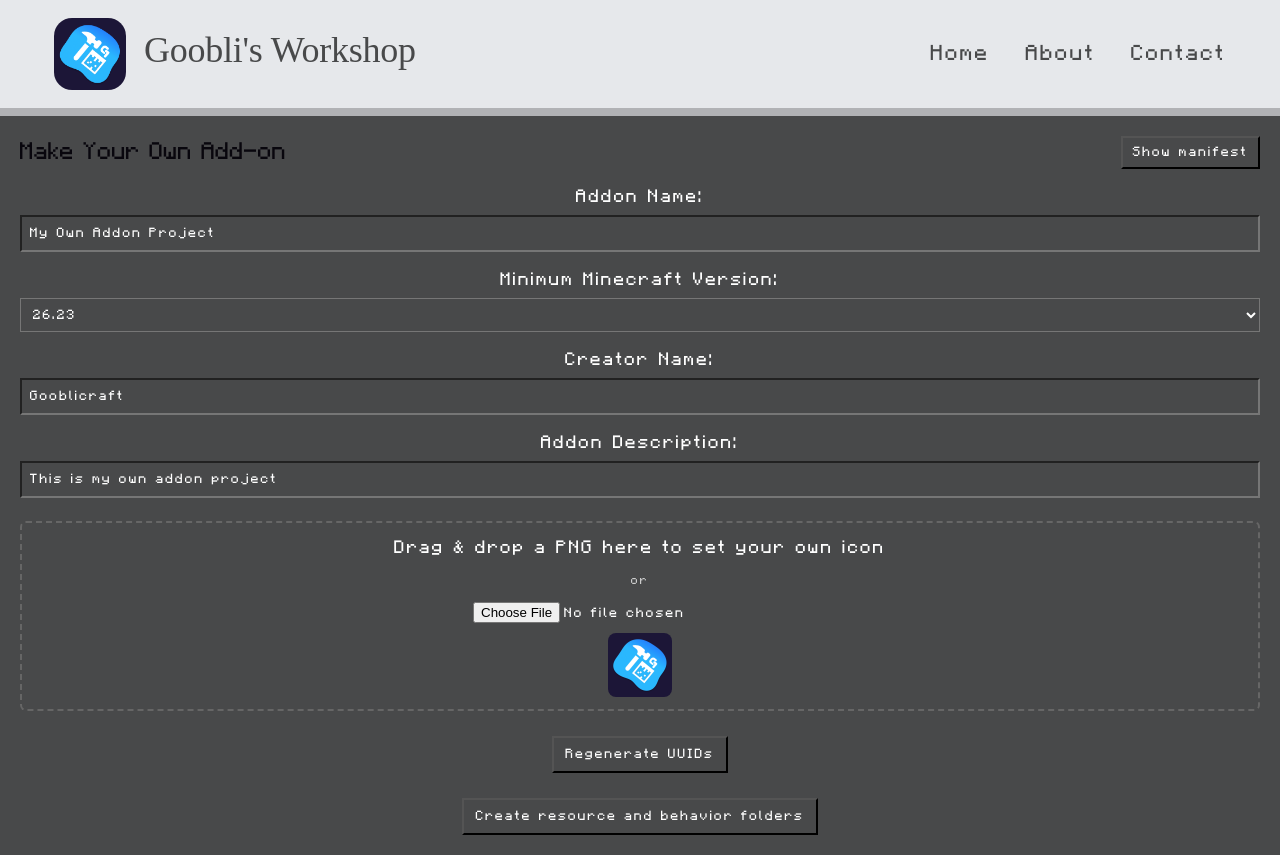
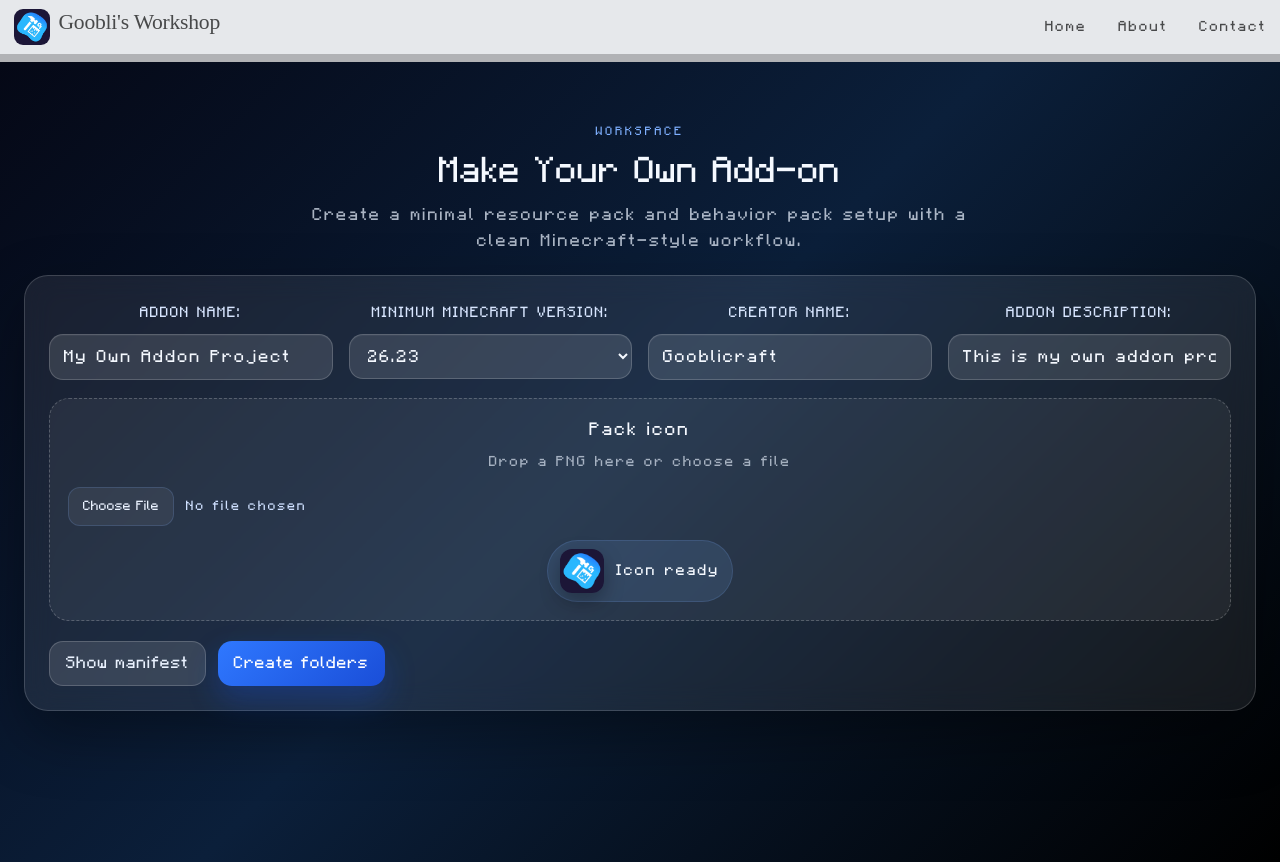
Before and after one commit to gooblicraft/gooblicraft-workshop-react, a React (Vite) app: page /workspace in a window 1280 px wide. Built offline with nearby package versions, Linux system fonts and the light colour scheme; a web font is replaced by a local one.

Commit message:
feat: enhance PackGenerator UI with new styles and layout adjustments for improved user experience

```diff
--- /dev/null
+++ b/src/components/Home/Workspace/PackGenerator.css
@@ -0,0 +1,339 @@
+.workspace-page {
+  min-height: 100vh;
+  padding: 32px 24px 48px;
+  background: linear-gradient(135deg, #050816 0%, #0b1f3a 48%, #000000 100%);
+  color: #eaf2ff;
+  font-family: 'Minecraft-Regular', sans-serif;
+}
+
+.workspace-page,
+.workspace-page * {
+  background-color: transparent;
+}
+
+.workspace-shell {
+  max-width: 1280px;
+  margin: 0 auto;
+  display: flex;
+  flex-direction: column;
+  gap: 20px;
+}
+
+.workspace-hero {
+  display: flex;
+  justify-content: space-between;
+  align-items: flex-start;
+  gap: 16px;
+  padding: 24px 24px 0;
+}
+
+.workspace-hero > div {
+  width: 100%;
+  text-align: center;
+}
+
+.workspace-eyebrow {
+  margin: 0 0 8px;
+  font-size: 12px;
+  letter-spacing: 0.22em;
+  text-transform: uppercase;
+  color: #7fb0ff;
+  background-color: transparent;
+}
+
+.workspace-title {
+  margin: 0;
+  color: #f5f9ff;
+  font-size: 2rem;
+  line-height: 1.1;
+  background-color: transparent;
+}
+
+.workspace-subtitle {
+  margin: 10px 0 0;
+  margin-left: auto;
+  margin-right: auto;
+  max-width: 680px;
+  color: rgba(234, 242, 255, 0.72);
+  font-size: 0.95rem;
+  line-height: 1.55;
+  background-color: transparent;
+}
+
+.workspace-toggle-button {
+  border: 1px solid rgba(127, 176, 255, 0.25);
+  background: rgba(9, 15, 28, 0.72);
+  color: #eaf2ff;
+  padding: 10px 14px;
+  border-radius: 14px;
+  cursor: pointer;
+  box-shadow: 0 10px 30px rgba(0, 0, 0, 0.22);
+  font-family: 'Minecraft-Regular', sans-serif;
+}
+
+.workspace-grid {
+  display: grid;
+  grid-template-columns: minmax(0, 1fr);
+  gap: 20px;
+  align-items: start;
+}
+
+.workspace-grid--with-manifest {
+  grid-template-columns: minmax(0, 0.9fr) minmax(0, 1.5fr);
+}
+
+.workspace-panel,
+.workspace-preview-panel {
+  padding: 24px;
+  border-radius: 24px;
+  background: rgba(255, 255, 255, 0.08);
+  border: 1px solid rgba(255, 255, 255, 0.16);
+  box-shadow: 0 24px 60px rgba(0, 0, 0, 0.35);
+  backdrop-filter: blur(14px);
+}
+
+.workspace-preview-panel {
+  background: rgba(255, 255, 255, 0.06);
+  align-self: stretch;
+  min-width: 0;
+}
+
+.workspace-field-stack {
+  display: grid;
+  grid-template-columns: repeat(auto-fit, minmax(220px, 1fr));
+  gap: 16px;
+}
+
+.workspace-label {
+  display: flex;
+  flex-direction: column;
+  gap: 8px;
+  color: #d8e6ff;
+  font-size: 0.82rem;
+  letter-spacing: 0.08em;
+  text-transform: uppercase;
+  background-color: transparent;
+}
+
+.workspace-input {
+  display: block;
+  width: 100%;
+  padding: 12px 14px;
+  border-radius: 14px;
+  border: 1px solid rgba(255, 255, 255, 0.18);
+  background: rgba(255, 255, 255, 0.12);
+  color: #f5f9ff;
+  box-sizing: border-box;
+  outline: none;
+  font-family: 'Minecraft-Regular', sans-serif;
+  font-size: 0.95rem;
+  box-shadow: inset 0 1px 0 rgba(255, 255, 255, 0.04);
+  transition: background-color 0.2s ease, border-color 0.2s ease, transform 0.2s ease, box-shadow 0.2s ease;
+}
+
+select.workspace-input {
+  color: #f5f9ff;
+  background: rgba(255, 255, 255, 0.12);
+  cursor: pointer;
+}
+
+select.workspace-input option {
+  background-color: rgba(9, 15, 28, 0.98);
+  color: #f5f9ff;
+}
+
+select.workspace-input option:checked,
+select.workspace-input option:hover {
+  background-color: #2f78ff;
+  color: #ffffff;
+}
+
+.workspace-input:hover,
+.workspace-input:focus {
+  background: rgba(255, 255, 255, 0.18);
+  border-color: rgba(127, 176, 255, 0.55);
+  box-shadow: 0 0 0 3px rgba(47, 120, 255, 0.14);
+}
+
+.workspace-drop-zone {
+  margin-top: 18px;
+  padding: 18px;
+  border-radius: 20px;
+  border: 1px dashed rgba(255, 255, 255, 0.22);
+  background: rgba(255, 255, 255, 0.06);
+  text-align: center;
+  transition: background-color 0.2s ease, border-color 0.2s ease, transform 0.2s ease;
+}
+
+.workspace-drop-zone:hover {
+  background: rgba(255, 255, 255, 0.12);
+  border-color: rgba(127, 176, 255, 0.55);
+  transform: translateY(-1px);
+}
+
+.workspace-drop-zone-title {
+  margin: 0;
+  color: #f5f9ff;
+  font-size: 1rem;
+  background-color: transparent;
+}
+
+.workspace-drop-zone-hint {
+  margin: 6px 0 0;
+  color: rgba(234, 242, 255, 0.65);
+  font-size: 0.8rem;
+  background-color: transparent;
+}
+
+.workspace-file-input {
+  margin-top: 12px;
+  width: 100%;
+  color: #cfe0ff;
+  background-color: transparent;
+  font-family: 'Minecraft-Regular', sans-serif;
+}
+
+.workspace-file-input::file-selector-button {
+  margin-right: 12px;
+  padding: 10px 14px;
+  border: 1px solid rgba(127, 176, 255, 0.18);
+  border-radius: 12px;
+  background: rgba(255, 255, 255, 0.06);
+  color: #eaf2ff;
+  font-family: 'Minecraft-Regular', sans-serif;
+  cursor: pointer;
+}
+
+.workspace-file-input::-webkit-file-upload-button {
+  margin-right: 12px;
+  padding: 10px 14px;
+  border: 1px solid rgba(127, 176, 255, 0.18);
+  border-radius: 12px;
+  background: rgba(255, 255, 255, 0.06);
+  color: #eaf2ff;
+  font-family: 'Minecraft-Regular', sans-serif;
+  cursor: pointer;
+}
+
+.workspace-preview-row {
+  display: inline-flex;
+  align-items: center;
+  gap: 12px;
+  margin-top: 14px;
+  padding: 8px 12px;
+  border-radius: 999px;
+  background: rgba(127, 176, 255, 0.12);
+  border: 1px solid rgba(127, 176, 255, 0.16);
+}
+
+.workspace-preview-image {
+  width: 44px;
+  height: 44px;
+  object-fit: cover;
+  border-radius: 12px;
+  box-shadow: 0 8px 20px rgba(0, 0, 0, 0.3);
+}
+
+.workspace-preview-text {
+  color: #f5f9ff;
+  font-size: 0.85rem;
+  background-color: transparent;
+}
+
+.workspace-actions-row {
+  display: flex;
+  flex-wrap: wrap;
+  gap: 12px;
+  margin-top: 20px;
+}
+
+.workspace-button {
+  border: none;
+  border-radius: 14px;
+  padding: 12px 16px;
+  cursor: pointer;
+  font-family: 'Minecraft-Regular', sans-serif;
+  font-size: 0.92rem;
+  letter-spacing: 0.04em;
+  transition: transform 0.2s ease, box-shadow 0.2s ease, background-color 0.2s ease, border-color 0.2s ease;
+}
+
+.workspace-button--primary {
+  background: linear-gradient(135deg, #2f78ff 0%, #1a4ed8 100%);
+  color: #ffffff;
+  box-shadow: 0 14px 30px rgba(26, 78, 216, 0.32);
+}
+
+.workspace-button--primary:hover {
+  transform: translateY(-1px);
+  box-shadow: 0 18px 34px rgba(26, 78, 216, 0.42);
+}
+
+.workspace-button--secondary {
+  background: rgba(255, 255, 255, 0.12);
+  color: #eaf2ff;
+  border: 1px solid rgba(255, 255, 255, 0.18);
+}
+
+.workspace-button--secondary:hover {
+  transform: translateY(-1px);
+  background: rgba(127, 176, 255, 0.18);
+  border-color: rgba(127, 176, 255, 0.45);
+}
+
+.workspace-preview-header {
+  display: flex;
+  justify-content: space-between;
+  align-items: center;
+  gap: 12px;
+  margin-bottom: 14px;
+}
+
+.workspace-preview-heading {
+  margin: 0;
+  color: #f5f9ff;
+  background-color: transparent;
+}
+
+.workspace-preview-badge {
+  padding: 6px 10px;
+  border-radius: 999px;
+  background: rgba(47, 120, 255, 0.16);
+  color: #b8d1ff;
+  font-size: 0.74rem;
+  text-transform: uppercase;
+  letter-spacing: 0.12em;
+}
+
+.workspace-manifest-pre {
+  margin: 0;
+  padding: 18px;
+  border-radius: 18px;
+  background: rgba(3, 7, 16, 0.72);
+  color: #dce8ff;
+  overflow-x: auto;
+  text-align: left;
+  white-space: pre;
+  border: 1px solid rgba(255, 255, 255, 0.14);
+  box-shadow: inset 0 1px 0 rgba(255, 255, 255, 0.04);
+}
+
+.workspace-preview-actions {
+  display: flex;
+  justify-content: flex-start;
+  margin-top: 16px;
+}
+
+@media (max-width: 900px) {
+  .workspace-page {
+    padding: 20px 16px 32px;
+  }
+
+  .workspace-hero {
+    flex-direction: column;
+  }
+
+  .workspace-grid--with-manifest {
+    grid-template-columns: minmax(0, 1fr);
+  }
+}
--- a/src/components/Home/Workspace/PackGenerator.jsx
+++ b/src/components/Home/Workspace/PackGenerator.jsx
@@ -1,6 +1,7 @@
 import React, { useState } from 'react';
 import { generateUUID } from '../../../utils/uuid';
 import usePackIcon from '../../../hooks/usePackIcon';
+import './PackGenerator.css';
 
 const createBehaviorPackUuids = () => ({
   header: generateUUID(),
@@ -176,33 +177,37 @@ const PackGenerator = () => {
   };
 
   return (
-    <div style={{ display: 'flex', gap: '40px', padding: '20px', fontFamily: 'sans-serif' }}>
-
-      {/* LEFT SIDE: Your UI inputs */}
-      <div style={ showManifest ? { width: '400px', display: 'flex', flexDirection: 'column', gap: '15px' } : { flex: 1, display: 'flex', flexDirection: 'column', gap: '15px' }}>
-        <div style={{ display: 'flex', justifyContent: 'space-between', alignItems: 'center' }}>
-          <h2 style={{ margin: 0 }}>Make Your Own Add-on</h2>
-          <button onClick={() => setShowManifest(s => !s)} style={{ padding: '6px 10px' }}>{showManifest ? 'Hide manifest' : 'Show manifest'}</button>
+    <div className="workspace-page">
+      <div className="workspace-shell">
+        <div className="workspace-hero">
+          <div>
+            <p className="workspace-eyebrow">Workspace</p>
+            <h2 className="workspace-title">Make Your Own Add-on</h2>
+            <p className="workspace-subtitle">Create a minimal resource pack and behavior pack setup with a clean Minecraft-style workflow.</p>
+          </div>
         </div>
 
-        <label>
+        <div className={showManifest ? 'workspace-grid workspace-grid--with-manifest' : 'workspace-grid'}>
+          <section className="workspace-panel">
+            <div className="workspace-field-stack">
+              <label className="workspace-label">
                 Addon Name:
                 <input
                   type='text'
                   placeholder='Input the Name of Your Addon'
                   value={manifest.header.name}
                   onChange={(e) => handleUpdate('name', e.target.value)}
-            style={inputStyle}
+                  className="workspace-input"
                 />
               </label>
 
-        <label>
+              <label className="workspace-label">
                 Minimum Minecraft Version:
                 <select
                   // Join array with dots to match the select option value format
                   value={manifest.header.min_engine_version.join('.')}
                   onChange={(e) => handleUpdate('min_engine_version', e.target.value)}
-            style={inputStyle}
+                  className="workspace-input"
                 >
                   <option value="26.23">26.23</option>
                   <option value="26.20">26.20</option>
@@ -214,80 +219,75 @@ const PackGenerator = () => {
                 </select>
               </label>
 
-        <label>
+              <label className="workspace-label">
                 Creator Name:
                 <input
                   type='text'
                   placeholder='Creator Name'
                   value={manifest.metadata.authors[0] || ''}
                   onChange={(e) => handleUpdate('author', e.target.value)}
-            style={inputStyle}
+                  className="workspace-input"
                 />
               </label>
 
-        <label>
+              <label className="workspace-label">
                 Addon Description:
                 <input
                   type='text'
                   placeholder='Addon Description'
                   value={manifest.header.description}
                   onChange={(e) => handleUpdate('description', e.target.value)}
-            style={inputStyle}
+                  className="workspace-input"
                 />
               </label>
+            </div>
 
             <div
               onDrop={onIconDrop}
               onDragOver={onIconDragOver}
-          style={{ border: '2px dashed #666', padding: '12px', borderRadius: '6px', marginTop: '8px', textAlign: 'center' }}
+              className="workspace-drop-zone"
             >
-          <p style={{ margin: 0 }}>Drag & drop a PNG here to set your own icon</p>
-          <p style={{ margin: '6px 0 0', fontSize: '12px', color: '#ccc' }}>or</p>
+              <p className="workspace-drop-zone-title">Pack icon</p>
+              <p className="workspace-drop-zone-hint">Drop a PNG here or choose a file</p>
               <input
                 type="file"
                 accept="image/png"
                 onChange={(e) => handlePackIconFile(e.target.files && e.target.files[0])}
-            style={{ marginTop: '8px' }}
+                className="workspace-file-input"
               />
               {packIconUrl && (
-            <div style={{ display: 'flex', alignItems: 'center', gap: '12px', marginTop: '8px', justifyContent: 'center' }}>
-              <img src={packIconUrl} alt="pack icon preview" style={{ width: 64, height: 64, objectFit: 'cover', borderRadius: 8 }} />
+                <div className="workspace-preview-row">
+                  <img src={packIconUrl} alt="pack icon preview" className="workspace-preview-image" />
+                  <span className="workspace-preview-text">Icon ready</span>
                 </div>
               )}
-
             </div>
 
-        <div>
-          <button onClick={regenerateUuids} style={{ marginTop: '10px', padding: '8px 12px' }}>Regenerate UUIDs</button>
+            <div className="workspace-actions-row">
+              <button onClick={() => setShowManifest(s => !s)} className="workspace-button workspace-button--secondary workspace-button--toggle">
+                {showManifest ? 'Hide manifest' : 'Show manifest'}
+              </button>
+              <button onClick={createAddonFolderStructure} className="workspace-button workspace-button--primary">Create folders</button>
             </div>
-
-        <div>
-          <button onClick={createAddonFolderStructure} style={{ marginTop: '10px', padding: '8px 12px' }}>Create resource and behavior folders</button>
-        </div>
-      </div>
-
-
+          </section>
 
           {/* RIGHT SIDE: Live output stream */}
           {showManifest && (
-        <div style={{ flex: 1, textAlign: 'left', alignSelf: 'stretch' }}>
-          <h2>Live manifest.json</h2>
-          <pre style={{ background: '#1e1e1e', color: '#fff', padding: '15px', borderRadius: '5px', overflowX: 'auto', textAlign: 'left', whiteSpace: 'pre', margin: 0 }}>
-{JSON.stringify(manifest, null, 2)}
-          </pre>
+            <section className="workspace-preview-panel">
+              <div className="workspace-preview-header">
+                <h2 className="workspace-preview-heading">Live manifest.json</h2>
+                <span className="workspace-preview-badge">JSON preview</span>
               </div>
+              <pre className="workspace-manifest-pre">{JSON.stringify(manifest, null, 2)}</pre>
+              <div className="workspace-preview-actions">
+                <button onClick={regenerateUuids} className="workspace-button workspace-button--secondary">Regenerate UUIDs</button>
+              </div>
+            </section>
           )}
-
+        </div>
+      </div>
     </div>
   );
 };
 
-const inputStyle = {
-  display: 'block',
-  width: '100%',
-  padding: '8px',
-  marginTop: '5px',
-  boxSizing: 'border-box'
-};
-
 export default PackGenerator;
--- a/src/index.css
+++ b/src/index.css
@@ -141,7 +141,7 @@ p {
 /* For NAVBAR */
 .navbar{
   background-color: #E6E8EB;
-  padding: 1rem 3rem;
+  padding: 0.5rem 0.75rem;
   border-style: solid;
   border-color: #b1b2b5;
   border-width: 0rem 0rem 0.45rem 0rem;
@@ -154,33 +154,34 @@ p {
   background-color: #E6E8EB;
   display: flex;
   align-items: center;
-  gap: 1rem;
+  gap: 0.5rem;
 }
 
 .brand_title{
   background-color: #E6E8EB;
   font-family: 'Minecraft-Ten';
-  font-size: 2rem;
+  font-size: 1.2rem;
   color: #48494A;
 }
 
 .goobli_icon{
-  width: 4rem;
-  border-radius: 1rem;
+  width: 2rem;
+  border-radius: 0.5rem;
 }
 
 .nav_links{
   background-color: #E6E8EB;
   display: flex;
   justify-content: space-between;
-  gap: 2rem;
+  gap: 1.75rem;
+  margin-left: 1.5rem;
 }
 
 .nav_links a{
   color: #48494A;
   background-color: #E6E8EB;
-  text-decoration: none;  /*Pantanggal ng underline sa hyperlink*/
-  font-size: 1.2rem;
+  text-decoration: none;  /*Pantanggal ng underline sa hyperlin k*/
+  font-size: 0.8rem;
 }
 
 .nav_links a:hover{
```
Lines whose indentation alone changed are shown as unchanged.
